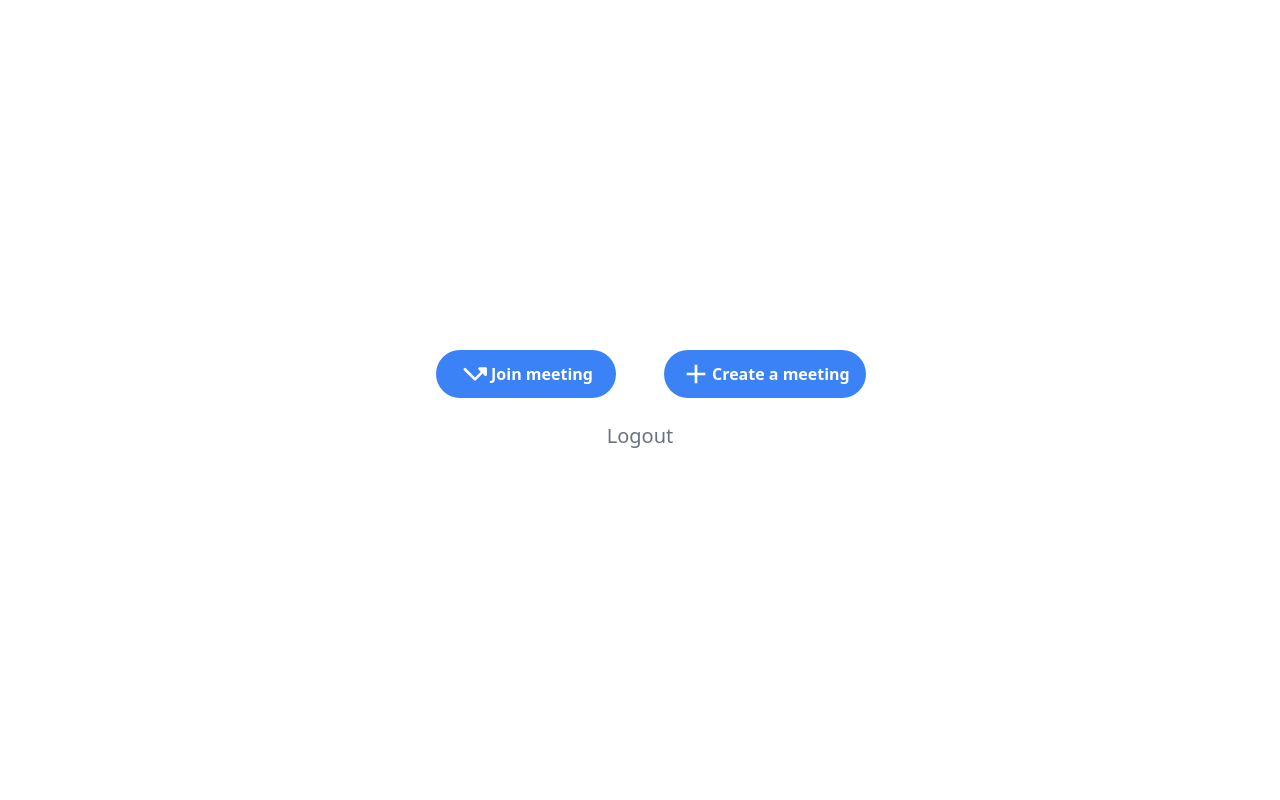
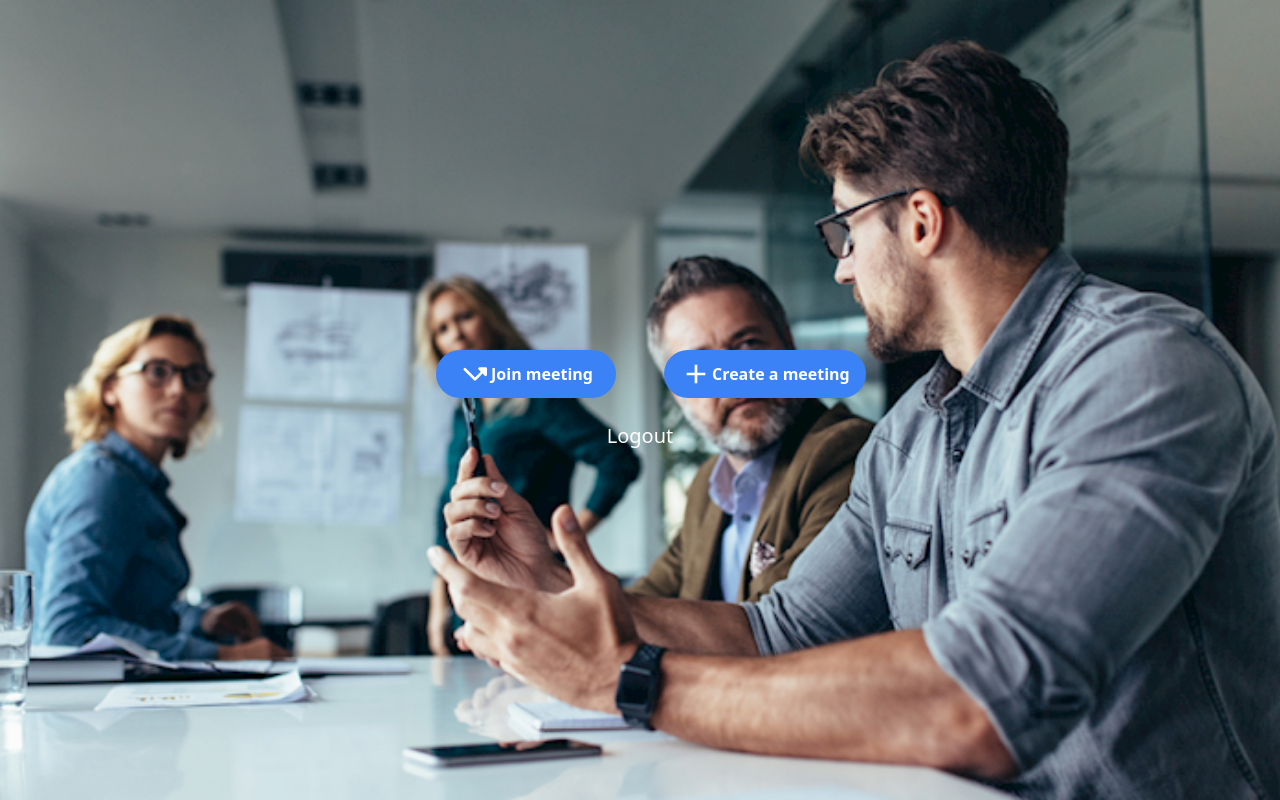
Before and after one commit to lethanhvietctt5/video-chat-app, a React (Create React App) app in the folder client/: page / in a window 1280 px wide. Built offline with nearby package versions, Linux system fonts and the light colour scheme.

Commit message:
Config router for Home, Login, Register

```diff
--- a/client/package.json
+++ b/client/package.json
@@ -9,6 +9,7 @@
     "@testing-library/user-event": "^12.8.1",
     "react": "^17.0.1",
     "react-dom": "^17.0.1",
+    "react-router-dom": "^5.2.0",
     "react-scripts": "4.0.3",
     "web-vitals": "^1.1.0"
   },
--- a/client/src/App.js
+++ b/client/src/App.js
@@ -1,3 +1,4 @@
+import { Switch, Route, Link } from "react-router-dom";
 import Login from "./components/Login/Login";
 import Register from "./components/Register/Register";
 import Home from "./components/Home/Home";
@@ -5,7 +6,18 @@ import Home from "./components/Home/Home";
 function App() {
   return (
     <div className="App h-full">
-      <Home />
+      <Switch>
+        <Route path="/login">
+          <Login />
+        </Route>
+        <Route path="/register">
+          <Register />
+        </Route>
+        <Route path="/room"></Route>
+        <Route path="/">
+          <Home />
+        </Route>
+      </Switch>
     </div>
   );
 }
--- a/client/src/components/Home/Home.jsx
+++ b/client/src/components/Home/Home.jsx
@@ -1,6 +1,6 @@
 function Home() {
   return (
-    <div className="flex h-full w-full justify-center items-center">
+    <div className="flex h-full bg-img-background bg-cover bg-no-repeat w-full justify-center items-center">
       <div className="flex w-1/2 h-full items-center justify-center">
         <div className="w-3/4">
           <div className="flex justify-center">
@@ -30,7 +30,7 @@ function Home() {
           </div>
 
           <div className="flex justify-center mt-6">
-            <div className="text-gray-500 text-xl text hover:underline cursor-pointer">Logout</div>
+            <div className="text-white text-xl text hover:underline cursor-pointer">Logout</div>
           </div>
         </div>
       </div>
--- a/client/src/index.js
+++ b/client/src/index.js
@@ -1,11 +1,12 @@
 import React from 'react';
 import ReactDOM from 'react-dom';
+import {BrowserRouter as Router} from 'react-router-dom'
 import './index.css';
 import App from './App';
 
 ReactDOM.render(
-  <React.StrictMode>
+  <Router>
     <App />
-  </React.StrictMode>,
+  </Router>,
   document.getElementById('root')
 );
```
Also changed, not shown: 1 other file (tests, documents, lock files or other folders).
